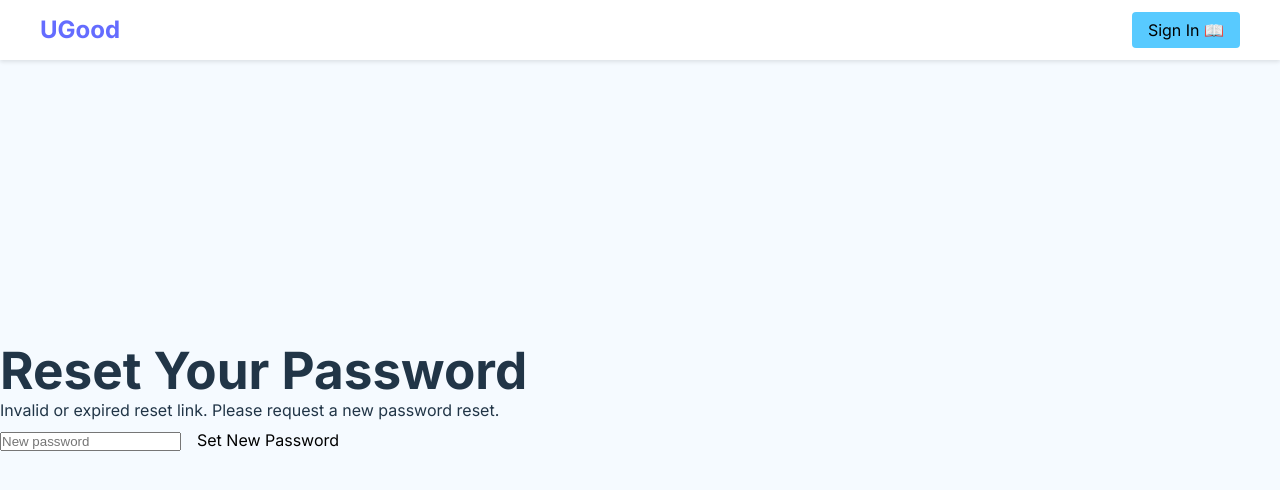
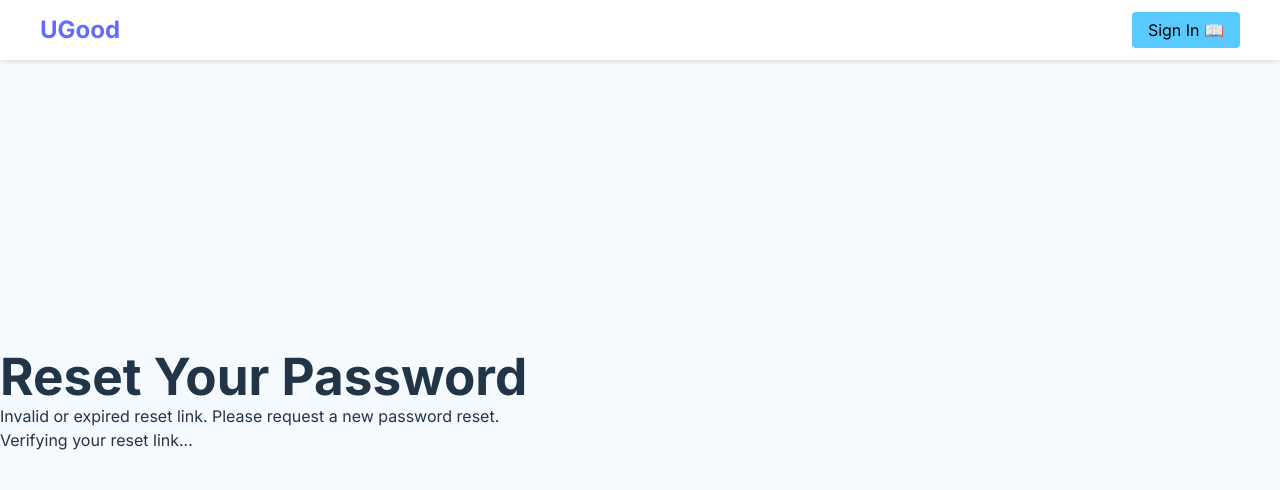
Before and after one commit to skunapuli03/ugood, a React (Vite) app: page /auth/reset-password in a window 1280 px wide. Shown: the top 490 px of the page. Built offline with nearby package versions, Linux system fonts and the light colour scheme.

Commit message:
Fixed supabase session issue

```diff
--- a/src/reset-password.jsx
+++ b/src/reset-password.jsx
@@ -11,6 +11,7 @@ const supabase = createClient(
 function ResetPasswordConfirmation() {
   const [password, setPassword] = useState('');
   const [status, setStatus] = useState('');
+  const [sessionVerified, setSessionVerified] = useState(false); // Track if session is verified
   const navigate = useNavigate();
 
   useEffect(() => {
@@ -29,6 +30,8 @@ function ResetPasswordConfirmation() {
       if (error) {
         console.error("Error exchanging code for session:", error);
         setStatus("Failed to verify reset link. Please try again.");
+      } else {
+        setSessionVerified(true); // Session is verified
       }
     };
     initSession();
@@ -50,6 +53,7 @@ function ResetPasswordConfirmation() {
     <div>
       <h1>Reset Your Password</h1>
       {status && <p>{status}</p>}
+      {sessionVerified ? (
         <form onSubmit={handleSubmit}>
           <input
             type="password"
@@ -60,6 +64,9 @@ function ResetPasswordConfirmation() {
           />
           <button type="submit">Set New Password</button>
         </form>
+      ) : (
+        <p>Verifying your reset link...</p>
+      )}
     </div>
   );
 }
```
Lines whose indentation alone changed are shown as unchanged.
